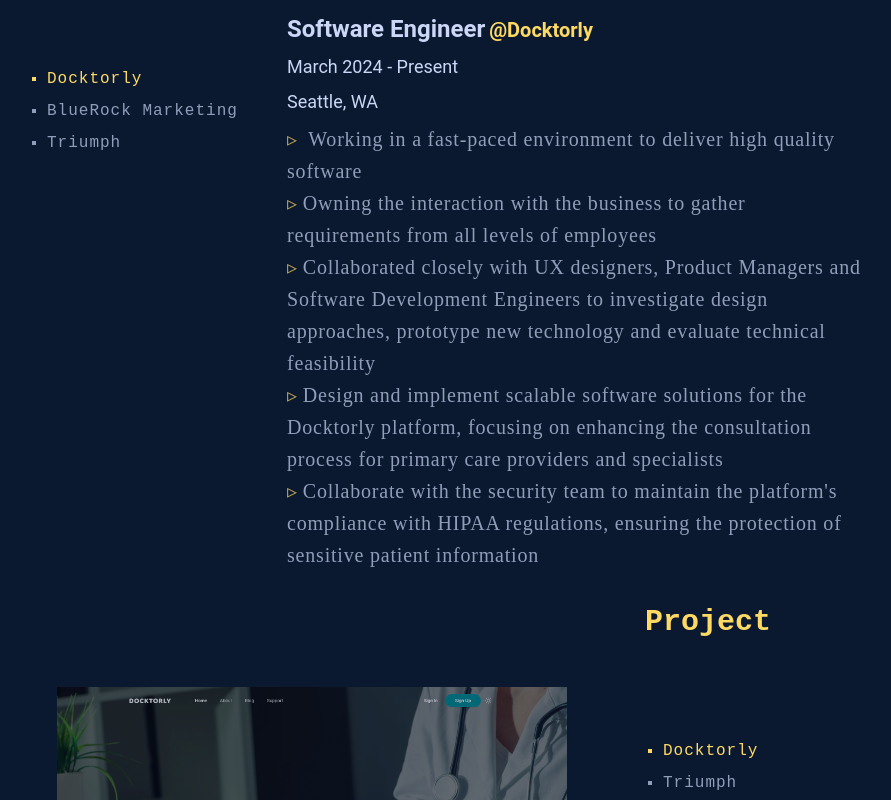
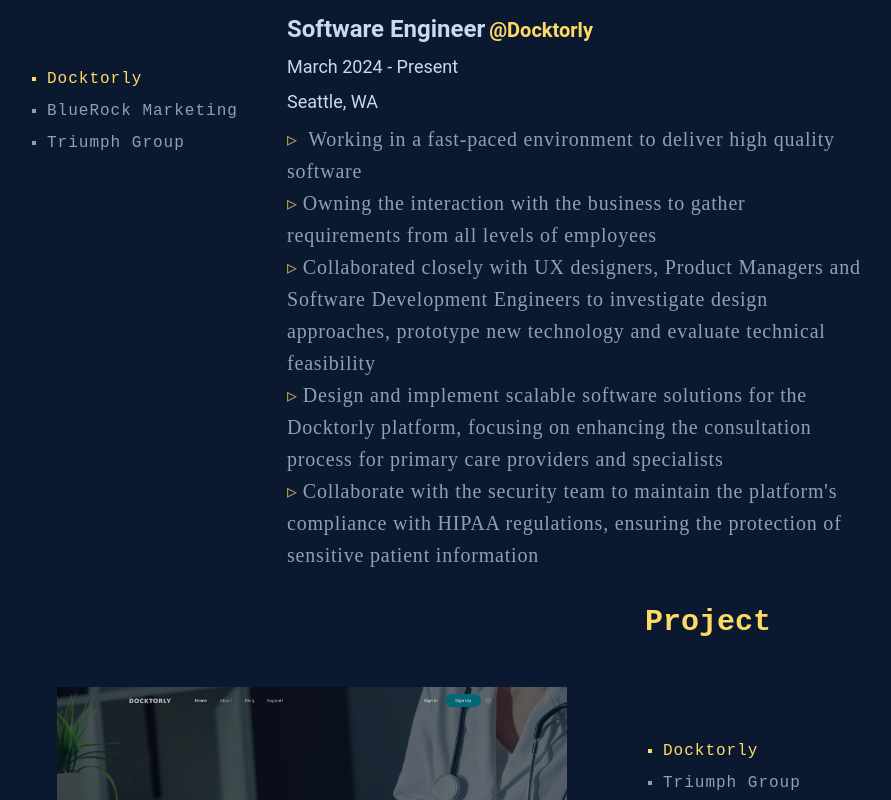
Before and after one commit to syounglee012/my-new-app, a Next.js app: page / in a window 1280 px wide. Shown: the part 1240-2040 px from the top of the page, without its empty margins (180-1071 px from the left). Built offline with nearby package versions, Linux system fonts and the light colour scheme.

Commit message:
updated company name

```diff
--- a/src/data/project.json
+++ b/src/data/project.json
@@ -19,7 +19,7 @@
   {
     "id": 1,
     "image": "triumph",
-    "title": "Triumph",
+    "title": "Triumph Group",
     "period": "September 2023",
     "website": "https://www.triumphgroup.com/",
     "github": null,
--- a/src/data/work.json
+++ b/src/data/work.json
@@ -22,7 +22,7 @@
   },
   {
     "id": 2,
-    "company": "Triumph",
+    "company": "Triumph Group",
     "location": "Seattle, WA",
     "position": "Front End Developer",
     "duration": "September 2022 - September 2023",
--- a/src/pages/experience/index.js
+++ b/src/pages/experience/index.js
@@ -35,7 +35,6 @@
                     : window.open("https://bluerockmarketing.net/")
                 }
               >
-                {" "}
                 @{item.company}
               </h6>
               <p>{item.duration}</p>
```
